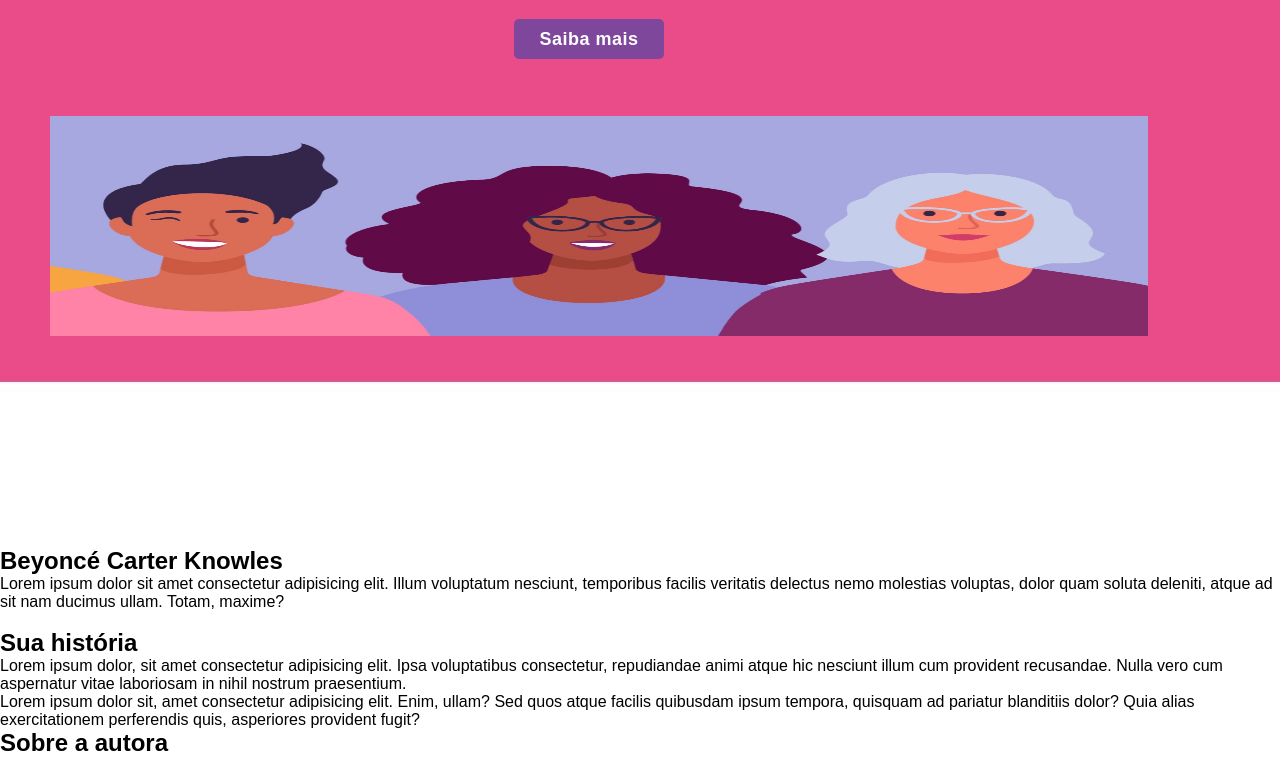
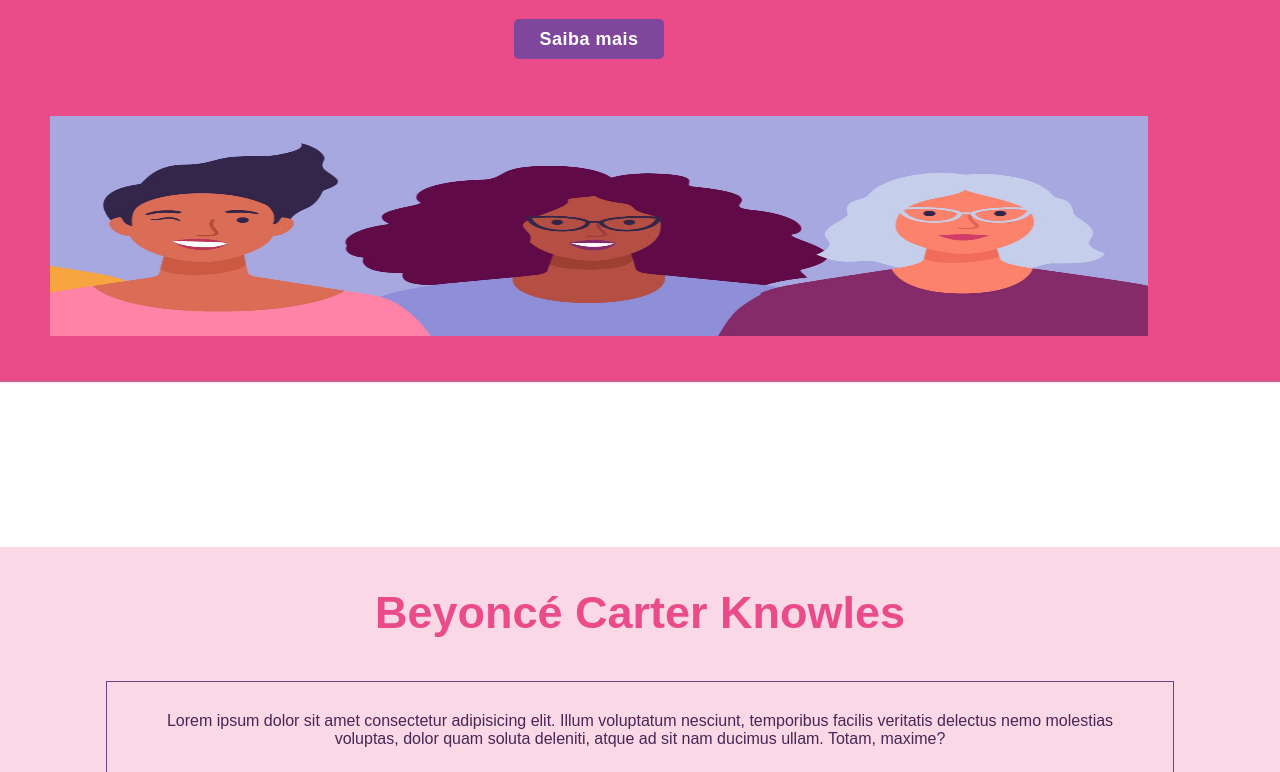
Before and after one commit to reprograma/On13-TodasEmTech-MdeMaravilhosa, a plain HTML site: page Maravilhosa/index.html in a window 1280 px wide. Shown: the part 178-950 px from the top of the page. Drawn offline with Linux system fonts and the light colour scheme.

Commit message:
adicionando estilos na secao sobre a inspiradora

```diff
--- a/Maravilhosa/index.html
+++ b/Maravilhosa/index.html
@@ -37,25 +37,27 @@
 
     <!-- Secao Maravilhosa -->
 
-<section>
-    <div>
-        <h2>        Beyoncé Carter Knowles    </h2>
-    </div>
+<section class="maravilhosa">
+    <div class="container_maravilhosa">
+        <div class="maravilhosa_titulo">
+            <h2>        Beyoncé Carter Knowles    </h2>
+        </div>
 
-    <div>
-        <p> Lorem ipsum dolor sit amet consectetur adipisicing elit. Illum voluptatum nesciunt, temporibus facilis veritatis delectus nemo molestias voluptas, dolor quam soluta deleniti, atque ad sit nam ducimus ullam. Totam, maxime?</p>
-    </div>
+        <div class="maravilhosa_boxBorder">
+            <p class="boxBorder_texto"> Lorem ipsum dolor sit amet consectetur adipisicing elit. Illum voluptatum nesciunt, temporibus facilis veritatis delectus nemo molestias voluptas, dolor quam soluta deleniti, atque ad sit nam ducimus ullam. Totam, maxime?</p>
+        </div>
 
-    <div>
-        <img class="beyonce-img" src="" alt =""/>
-            <div>
-                <h2>      Sua história          </h2>
+        <div class="container_SuaHistoria">
+            <img class="beyonce-img" src="./img/beyonce.jpg" alt =""/>
+                <div class="SuaHistoria_texto">
+                    <h2 class="suaHistoria_titulo">      Sua história          </h2>
 
-                <p> Lorem ipsum dolor, sit amet consectetur adipisicing elit. Ipsa voluptatibus consectetur, repudiandae animi atque hic nesciunt illum cum provident recusandae. Nulla vero cum aspernatur vitae laboriosam in nihil nostrum praesentium.</p>
+                    <p class="suaHistoria_paragrafo"> Lorem ipsum dolor, sit amet consectetur adipisicing elit. Ipsa voluptatibus consectetur, repudiandae animi atque hic nesciunt illum cum provident recusandae. Nulla vero cum aspernatur vitae laboriosam in nihil nostrum praesentium.</p>
 
-                <p> Lorem ipsum dolor sit, amet consectetur adipisicing elit. Enim, ullam? Sed quos atque facilis quibusdam ipsum tempora, quisquam ad pariatur blanditiis dolor? Quia alias exercitationem perferendis quis, asperiores provident fugit? </p>
+                    <p> Lorem ipsum dolor sit, amet consectetur adipisicing elit. Enim, ullam? Sed quos atque facilis quibusdam ipsum tempora, quisquam ad pariatur blanditiis dolor? Quia alias exercitationem perferendis quis, asperiores provident fugit? </p>
 
-            </div>
+                </div>
+        </div>
     </div>
 
 
@@ -70,7 +72,7 @@
     <div>
         <h2> Sobre a autora </h2>
         <div>
-            <img src="" alt="">
+            <img class="autora-img" src="./img/IMG_0907.jpg" alt="">
             <div>
                 <h3> Ane Carolina | Mozi </h3>
 
--- a/Maravilhosa/style.css
+++ b/Maravilhosa/style.css
@@ -105,18 +105,84 @@ a {
 
 
 /* SECAO Maravilhosa */
+.maravilhosa{
+    background-color: #fad8e5;
+    align-items: center;
+    width: 100%;
+    height: 100%;
+    padding-bottom: 25px;
+
+}
+
+.container_maravilhosa{
+    text-align: center;
+    padding: 0 5%;
+}
+
+.maravilhosa_titulo{
+    color: #ea4c89;
+    font-size: 30px;
+    font-weight: bold;
+    padding-top: 40px;
+
+}
+
+.maravilhosa_boxBorder{
+    border: 1px solid #674582;
+    margin: 42px;
+}
+
+.boxBorder_texto{
+    margin: 30px;
+    color: #462755;
+    text-align: center;
+}
+
+.container_suaHistoria{
+    display: flex;
+    flex-direction: column;
+    color: #674582;
+    align-items: center;
 
 
+}
+
+.beyonce-img{
+    width: 80%;
+    margin-bottom: 30px;
+
+
+}
+
+.suaHistoria_texto{
+    width: 100%;
+
+}
+
+.suaHistoria_titulo{
+    color: #462755;
+    padding-bottom: 10px;
+
+}
+
+.suaHistoria_paragrafo{
+
+
+}
 
 /* AUTORA */
 
-
+.autora-img{
+    width: 50%;
+}
 
 /* SECAO Recado */
 
 
 
 /* FOOTER */
-
+footer{
+    background-color: violet;
+}
 
 /* MEDIA QUERY */
```
Also changed, not shown: Maravilhosa/img/IMG_0907.jpg (added), Maravilhosa/img/beyonce.jpg (added).
